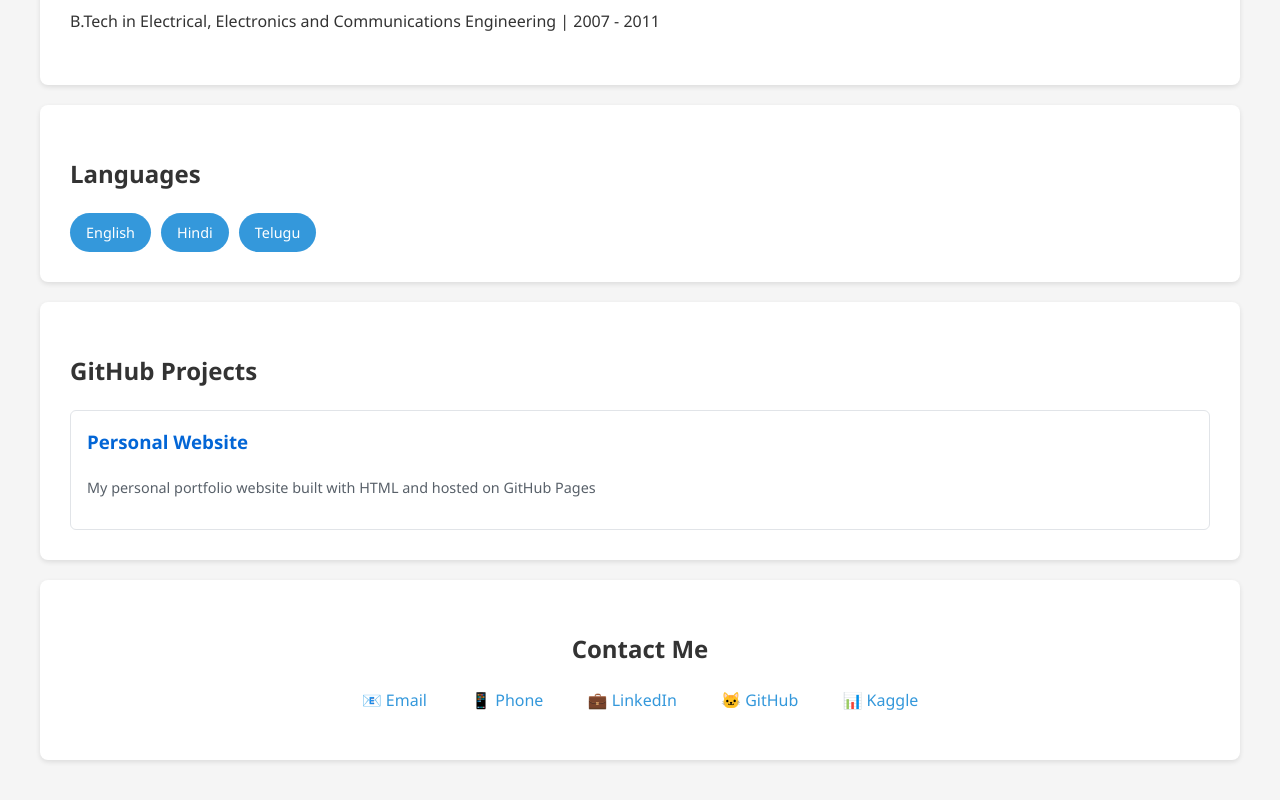
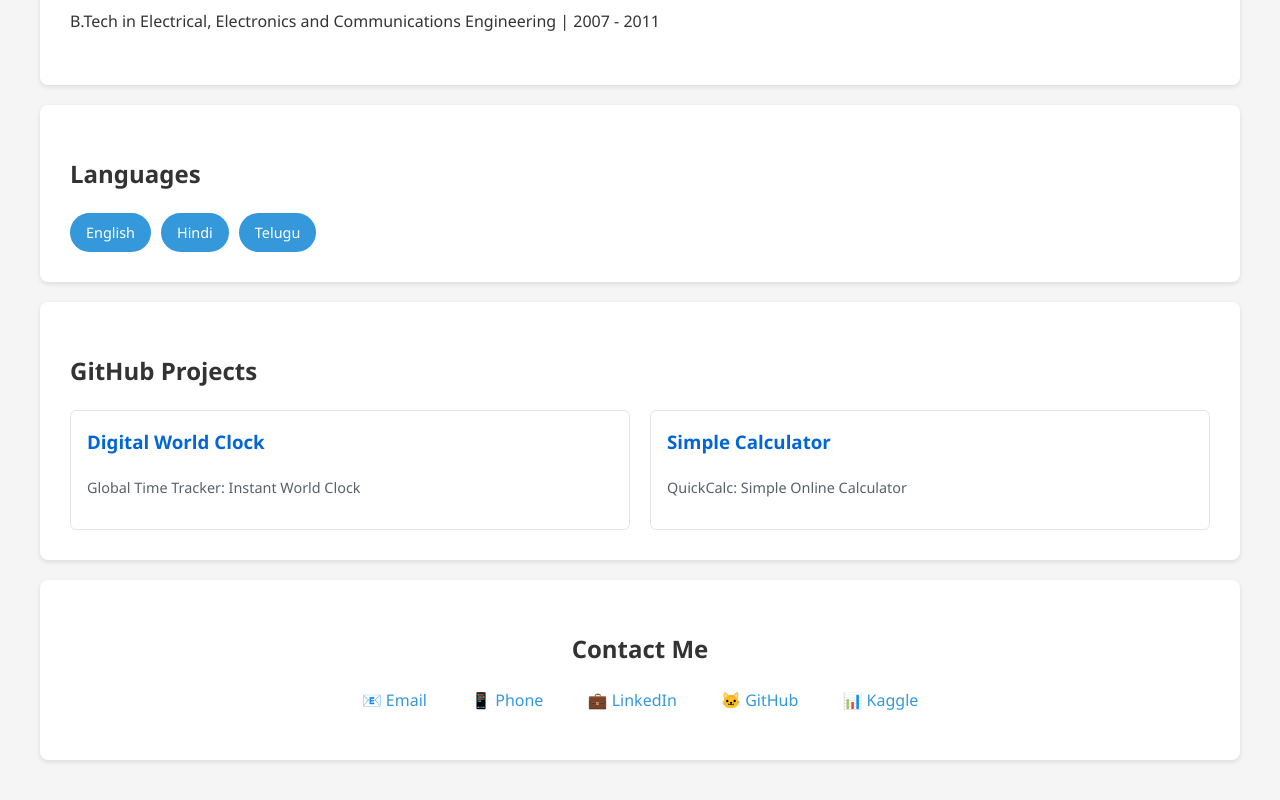
Before and after one commit to jayaraju-gorle/jayaraju-gorle.github.io, a plain HTML site: page index.html in a window 1280 px wide. Shown: the part 1973-2773 px from the top of the page. Drawn offline with Linux system fonts and the light colour scheme.

Commit message:
Update index.html
Added live projects links

```diff
--- a/index.html
+++ b/index.html
@@ -227,8 +227,12 @@
             <h2>GitHub Projects</h2>
             <div class="projects">
                 <div class="project-card">
-                    <h3><a href="https://github.com/jayaraju-gorle/jayaraju-gorle.github.io" class="project-link">Personal Website</a></h3>
-                    <p>My personal portfolio website built with HTML and hosted on GitHub Pages</p>
+                    <h3><a href="https://jayaraju-gorle.github.io/digital-world-clock/" class="project-link">Digital World Clock</a></h3>
+                    <p>Global Time Tracker: Instant World Clock</p>
+                </div>
+                <div class="project-card">
+                    <h3><a href="https://jayaraju-gorle.github.io/simple-calculator/" class="project-link">Simple Calculator</a></h3>
+                    <p>QuickCalc: Simple Online Calculator</p>
                 </div>
                 <!-- More project cards can be added here as you create more repositories -->
             </div>
```
